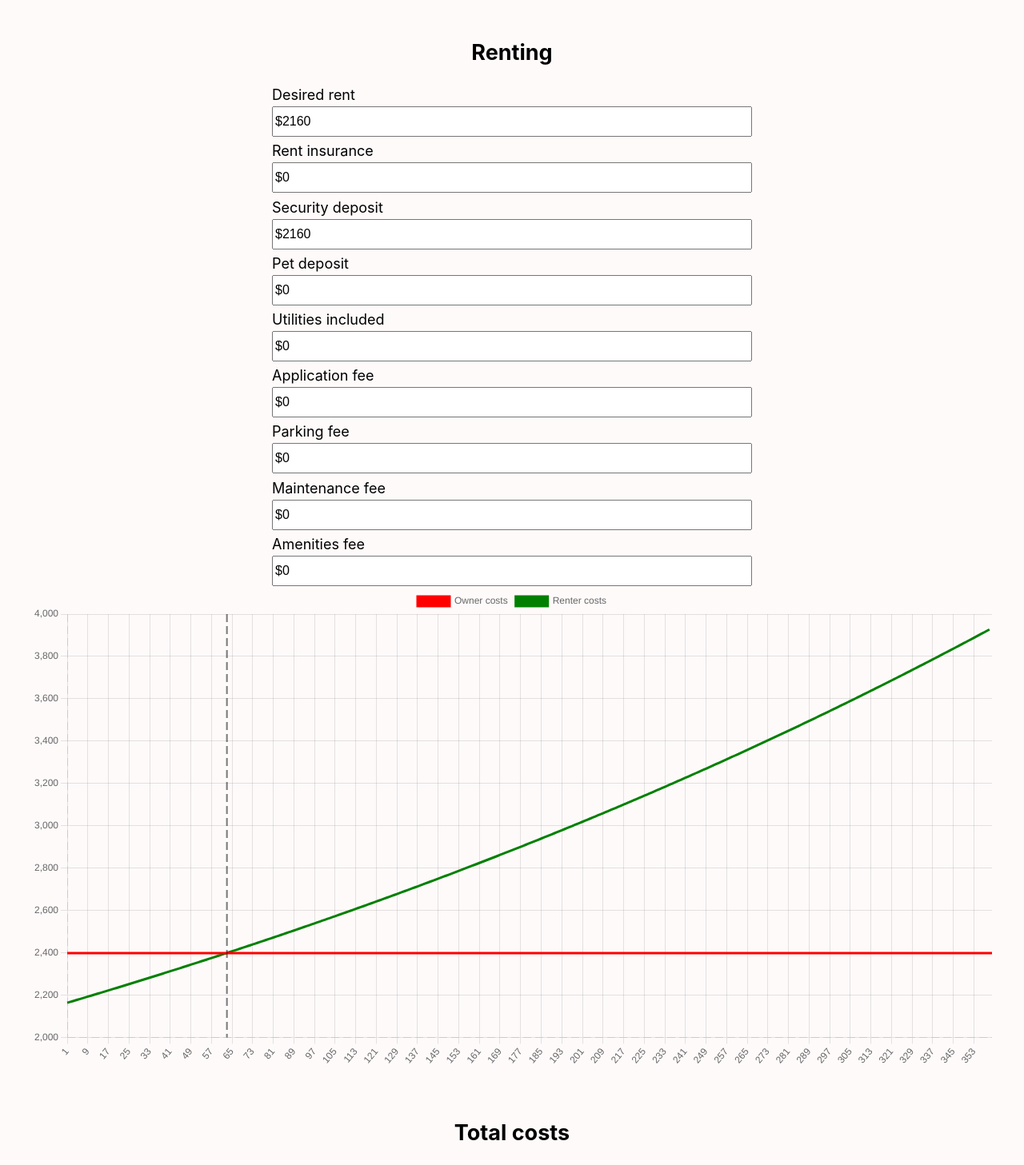
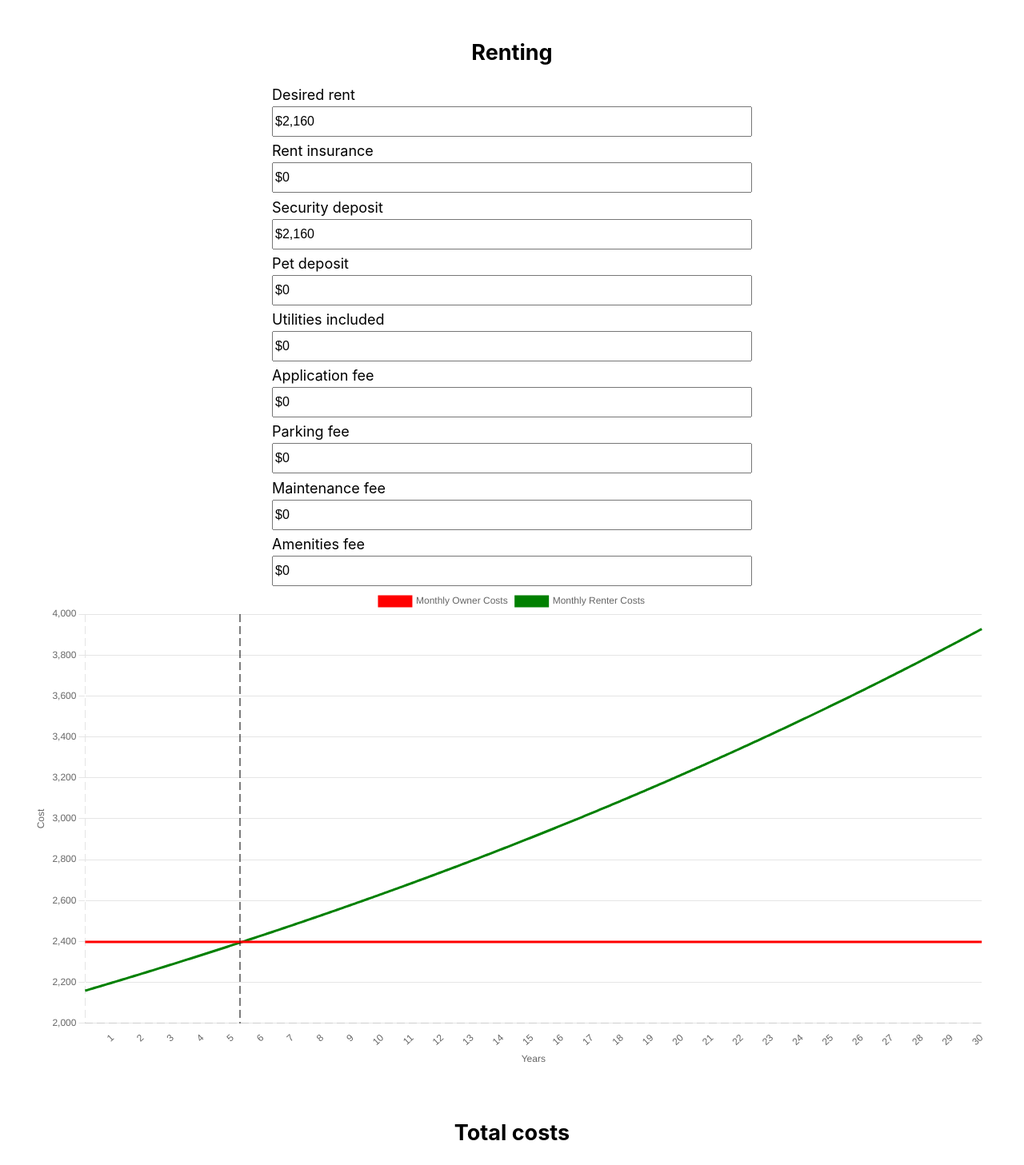
Before and after one commit to nickyggoodman/rentorbuy, a React (Vite) app in the folder rentorbuy/: page / in a window 1280 px wide. Shown: the part 1200-2657 px from the top of the page at 80% size. Built offline with nearby package versions, Linux system fonts and the light colour scheme.

Commit message:
fix formatting default valuesand label x-axis by year

```diff
--- a/rentorbuy/src/App.jsx
+++ b/rentorbuy/src/App.jsx
@@ -114,6 +114,7 @@ function App() {
     //in the total calculation in calcRenterCost()
     //costArr.push(inputValues.securityDeposit + inputValues.petDeposit + inputValues.appFee + growingCosts);
 
+    costArr[0] = growingCosts;
     for (let i = 1; i < inputValues.stayDuration * 12; i++) {
       growingCosts = growingCosts * (1 + r/12);
       costArr.push(growingCosts);
@@ -231,11 +232,44 @@ function App() {
       <Line
         options = {{
           plugins: {
+            tooltip: {
+              callbacks: {
+                beforeTitle: function(context) {
+                  return "Month"
+                }
+              }
+            },
             lineAtBreakEven: {
               intersection: breakEvenMonth()
             }
           },
           responsive: true,
+          scales: {
+            x: {
+              title: {
+                display: true,
+                text: 'Years'
+              },
+              offset: false,
+              type: 'linear',
+              ticks: {
+                autoSkip: false,
+                stepSize: 1,
+                callback: function(val, index) {
+                  return (index + 1) % 12 === 0 ? this.getLabelForValue(val)/12 : '';
+                },
+              },
+              grid: {
+                display: false
+              }
+            },
+            y: {
+              title: {
+                display: true,
+                text: 'Cost',
+              },
+            }
+          },
           elements: {
             point: {
               radius: 0,
@@ -244,19 +278,18 @@ function App() {
               hitRadius: 4,
             }
           }
-        }}
-        plugins = {[lineAtBreakEven]}
+        }} plugins = {[lineAtBreakEven]}
         data ={{
           labels: Array(inputValues.stayDuration*12).fill().map((_, i) => (i+1)),
           datasets: [
             {
-              label: 'Owner costs',
+              label: 'Monthly Owner Costs',
               data: genOwnerCostArr(),
               borderColor: 'red',
               backgroundColor: 'red',
             },
             {
-              label: 'Renter costs',
+              label: 'Monthly Renter Costs',
               data: genRenterCostArr(),
               borderColor: 'green',
               backgroundColor: 'green',
--- a/rentorbuy/src/CalcForm.jsx
+++ b/rentorbuy/src/CalcForm.jsx
@@ -5,75 +5,101 @@ function CalcForm({updateInputValue, inputValues}) {
   const [displayValues, setDisplayValues] = useState(
     {
       desiredLocation: inputValues.desiredLocation,
-      homePrice: "$" + inputValues.homePrice,
-      downPayment: (inputValues.downPayment * 100) + "%",
-      mortgageRate: (inputValues.mortgageRate * 100) + "%",
-      loanTerm: "" + inputValues.loanTerm,
-      inflationRate: (inputValues.inflationRate * 100) + "%",
-      homeValGrowth: (inputValues.homeValGrowth * 100) + "%",
-      homeInsurance: "$" + inputValues.homeInsurance,
-      closingCosts: "$" + inputValues.closingCosts,
-      hoaCondoFees: "$" + inputValues.hoaCondoFees,
-      monthlyMaintenance: "$" + inputValues.monthlyMaintenance,
-      propertyTax: "$" + inputValues.propertyTax,
-      stayDuration: "" + inputValues.stayDuration,
-      desiredRent: "$" + inputValues.desiredRent,
-      renterInsurance: "$" + inputValues.renterInsurance,
-      securityDeposit: "$" + inputValues.securityDeposit,
-      petDeposit: "$" + inputValues.petDeposit,
-      utilIncluded: "$" + inputValues.utilIncluded,
-      appFee: "$" + inputValues.appFee,
-      parkingFee: "$" + inputValues.parkingFee,
-      maintenanceFee: "$" + inputValues.maintenanceFee,
-      amenitiesFee: "$" + inputValues.amenitiesFee,
+      homePrice: "$" + formatNumberInString(inputValues.homePrice.toString()),
+      downPayment: formatNumberInString((inputValues.downPayment * 100).toString()) + "%",
+      mortgageRate: formatNumberInString((inputValues.mortgageRate * 100).toString()) + "%",
+      loanTerm: "" + formatNumberInString(inputValues.loanTerm.toString()),
+      inflationRate: formatNumberInString((inputValues.inflationRate * 100).toString()) + "%",
+      homeValGrowth:  formatNumberInString((inputValues.homeValGrowth * 100).toString()) + "%",      homeInsurance: "$" + inputValues.homeInsurance,
+      closingCosts: "$" + formatNumberInString(inputValues.closingCosts.toString()),
+      hoaCondoFees: "$" + formatNumberInString(inputValues.hoaCondoFees.toString()),
+      monthlyMaintenance: "$" + formatNumberInString(inputValues.monthlyMaintenance.toString()),
+      propertyTax: "$" + formatNumberInString(inputValues.propertyTax.toString()),
+      stayDuration: "" + formatNumberInString(inputValues.stayDuration.toString()),
+      desiredRent: "$" + formatNumberInString(inputValues.desiredRent.toString()),
+      renterInsurance: "$" + formatNumberInString(inputValues.renterInsurance.toString()),
+      securityDeposit: "$" + formatNumberInString(inputValues.securityDeposit.toString()),
+      petDeposit: "$" + formatNumberInString(inputValues.petDeposit.toString()),
+      utilIncluded: "$" + formatNumberInString(inputValues.utilIncluded.toString()),
+      appFee: "$" + formatNumberInString(inputValues.appFee.toString()),
+      parkingFee: "$" + formatNumberInString(inputValues.parkingFee.toString()),
+      maintenanceFee: "$" + formatNumberInString(inputValues.maintenanceFee.toString()),
+      amenitiesFee: "$" + formatNumberInString(inputValues.amenitiesFee.toString()),
     }
   );
 
+  /*
+   * get the formatted string of the input (number) from the input field.
+   * e.g., "500,0000.45" --> "5,000,000.45"
+   * e.g., "5000000.45" --> 5,000,000.45
+   */
+  function formatNumberInString(str) {
+    const formatter = new Intl.NumberFormat();
+    const regex = /\d*/g;
+    const arr = str.split(".");
+    const integer = arr[0].match(regex).join("");
+    const decimal = arr.length > 1 ? arr[1].match(regex).join("") : "";
+    const display = (integer ? formatter.format(integer) : "") + (str[arr[0].length] == "." ? "." :  "") + decimal;
+
+    return display;
+  }
+
+  /*
+   * get the number from within a string, assuming it's coming from one of
+   * the pre-formatted inputs and not a complete mess of characters.
+   * e.g., '$5,523.67' -> 5523.67
+   */
+  function extractNumberInString(str) {
+    const regex = /\d*/g;
+    const arr = str.split(".");
+    const integer = arr[0].match(regex).join("");
+    const decimal = arr.length > 1 ? arr[1].match(regex).join("") : "";
+    const value = Number(integer + "." +  decimal);
+
+    return value;
+  }
+
+
+
   function handleInputChange(e) {
 
-    const formatter = new Intl.NumberFormat();
-    const regex = /\d*/g;
-    const arr = e.target.value.split(".");
-    const integer = arr[0].match(regex).join("");
-    const decimal = arr.length > 1 ? arr[1].match(regex).join("") : "";
-    const display = (integer ? formatter.format(integer) : "") + (e.target.value[arr[0].length] == "." ? "." :  "") + decimal;
-    const value = Number(integer + "." +  decimal);
+    const str = e.target.value;
 
     if (e.target.className == "monetaryInput") {
 
       setDisplayValues({
         ...displayValues,
-        [e.target.id] : "$" + display
+        [e.target.id] : "$" + formatNumberInString(str)
       });
 
-      updateInputValue(e.target.id, value || 0)
+      updateInputValue(e.target.id, extractNumberInString(str) || 0)
 
     } else if (e.target.className == "percentageInput"){
 
       setDisplayValues({
         ...displayValues,
-        [e.target.id] : display + "%"
+        [e.target.id] : formatNumberInString(str) + "%"
       });
 
-      updateInputValue(e.target.id, value/100 || 0)
+      updateInputValue(e.target.id, extractNumberInString(str)/100 || 0)
 
     } else if (e.target.className == "numberInput"){
 
       setDisplayValues({
         ...displayValues,
-        [e.target.id] : display
+        [e.target.id] : formatNumberInString(str)
       });
 
-      updateInputValue(e.target.id, value || 0)
+      updateInputValue(e.target.id, extractNumberInString(str) || 0)
 
     } else {
 
       setDisplayValues({
         ...displayValues,
-        [e.target.id] : e.target.value
+        [e.target.id] : str
       });
 
-      updateInputValue(e.target.id, value || "")
+      updateInputValue(e.target.id, str || "")
 
     }
   }
--- a/rentorbuy/src/index.css
+++ b/rentorbuy/src/index.css
@@ -1,5 +1,5 @@
 :root {
   font-family: Inter, system-ui, Avenir, Helvetica, Arial, sans-serif;
   font-weight: 400;
-  background-color: snow;
+  background-color: white;
 }
```
